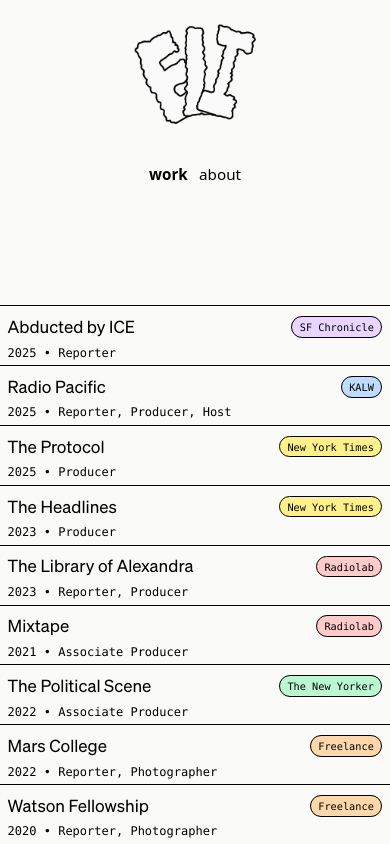
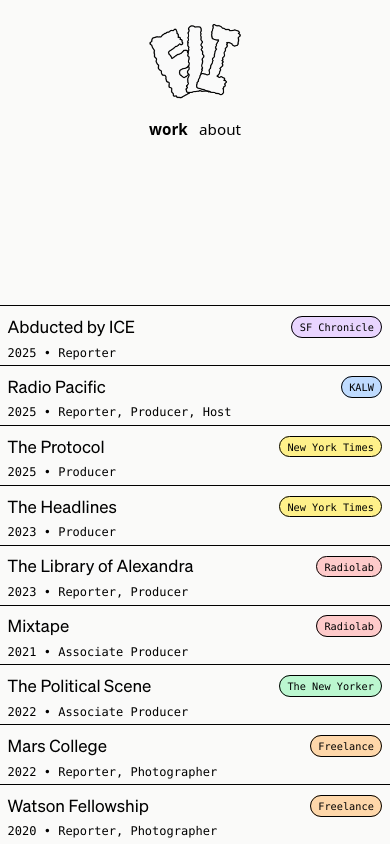
Before and after one commit to elibenton/portfolio, a SvelteKit app: page / in a window 390 px wide. Built offline with nearby package versions, Linux system fonts and the light colour scheme.

Commit message:
Adjust mobile homepage layout

```diff
--- a/src/app.css
+++ b/src/app.css
@@ -51,7 +51,7 @@
 	}
 
 	.layered-image {
-		@apply relative m-2 h-32 w-32 cursor-pointer self-center sm:h-36 sm:w-36 sm:self-start;
+		@apply relative m-2 h-24 w-24 cursor-pointer self-center sm:h-36 sm:w-36 sm:self-start;
 	}
 
 	.org-button {
--- a/src/components/homeComponent.svelte
+++ b/src/components/homeComponent.svelte
@@ -21,7 +21,9 @@
 		alt="Eli written in squiggly ink"
 		class="absolute left-0 top-0 group-hover:translate-y-0.5 group-hover:rotate-6"
 	/>
-	<div class="flex translate-y-24 flex-row justify-center space-x-3">
+	<div
+		class="flex translate-y-16 flex-row justify-center space-x-3 sm:translate-y-24"
+	>
 		<p class={`${!about && 'font-bold'}`}>work</p>
 		<p class={`${about && 'font-bold'}`}>about</p>
 	</div>
```
